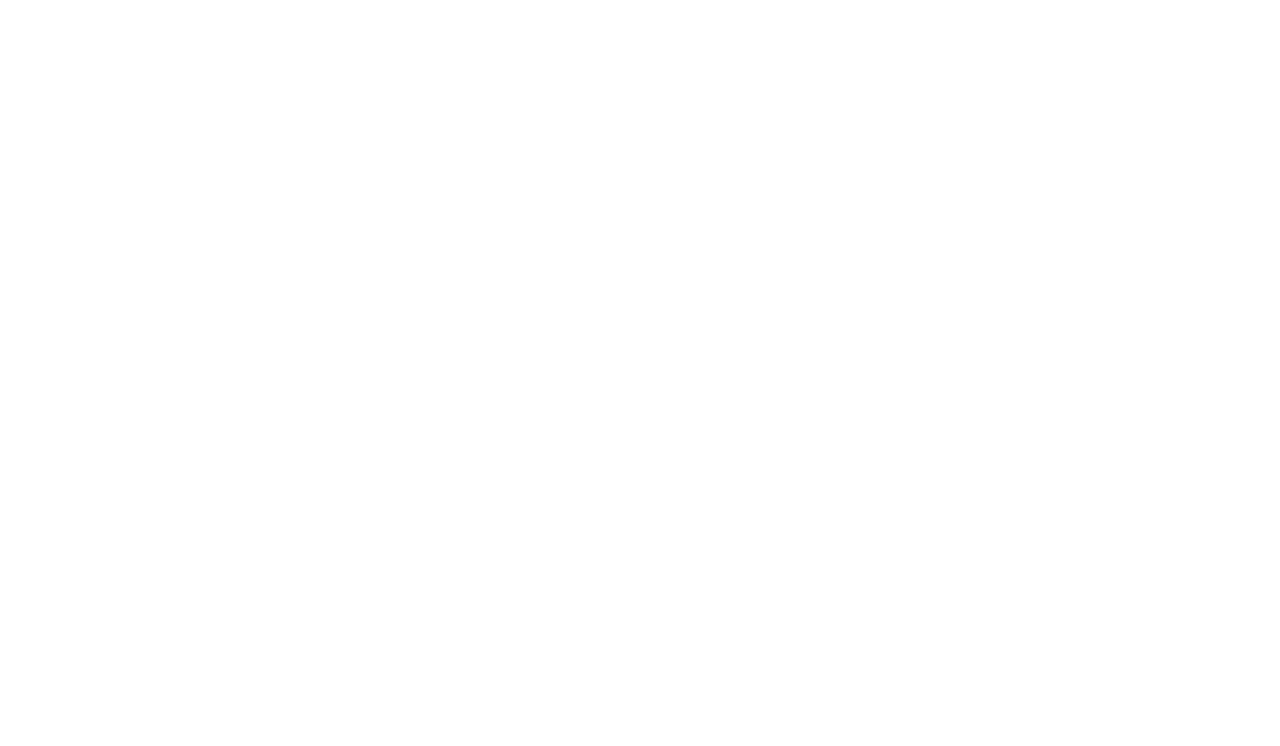
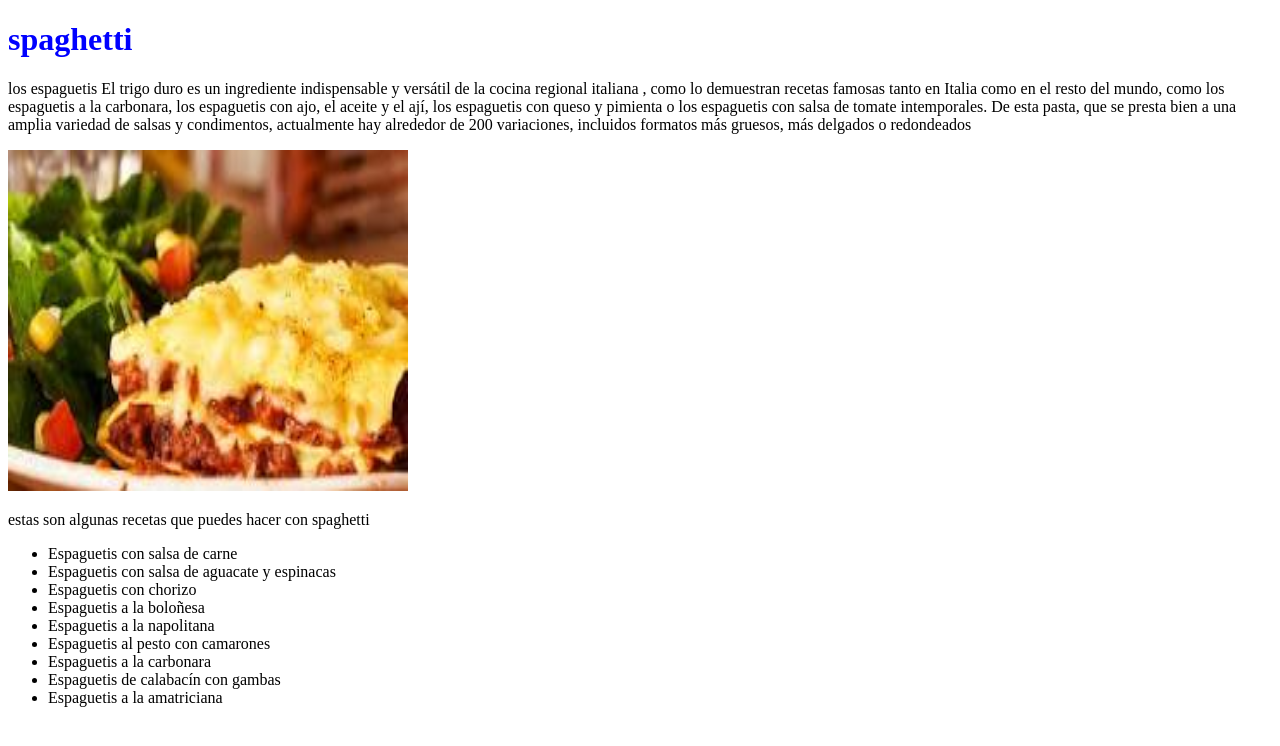
Before and after one commit to fercholondo/clase4, a plain HTML site: page index_lasagna.html in a window 1280 px wide. Drawn offline with Linux system fonts and the light colour scheme.

Commit message:
sev agrega lasagna html

```diff
--- a/index_lasagna.html
+++ b/index_lasagna.html
@@ -1,9 +1,34 @@
 <!doctype html>
 <html lang="eng-US">
   <head>
-    <meta charset="utf-8" name="Luis Fernando Londoño" content="se da un abreve descripcion del lasaña" />
+    <meta charset="utf-8" name="Luis Fernando Londoño" content="se da un abreve descripcion del lasagna" />
     <title>Lasagna</title>
     <link rel="shortcut icon" href="lasagna.jpg">
   </head>
   <body>
+    <p><h1 style="font-size: 32;color: blue;">spaghetti</h1></p>
+    <p> los espaguetis El trigo duro es un ingrediente indispensable y versátil de la cocina regional italiana ,
+      como lo demuestran recetas famosas tanto en Italia como en el resto del mundo, como los espaguetis a la carbonara,
+      los espaguetis con ajo, el aceite y el ají, los espaguetis con queso y pimienta o los espaguetis con salsa de tomate intemporales.
+      De esta pasta, que se presta bien a una amplia variedad de salsas y condimentos, actualmente hay alrededor de 200 variaciones,
+      incluidos formatos más gruesos, más delgados o redondeados </p>
+    <img
+    src="lasagna2.jpeg"
+    alt="lasagna"
+     width="400"
+    height="341" />
+    <p> estas son algunas recetas que puedes hacer con spaghetti</p>
+    <ul>
+      <li>Espaguetis con salsa de carne</li>
+      <li>Espaguetis con salsa de aguacate y espinacas</li>
+      <li>Espaguetis con chorizo</li>
+      <li>Espaguetis a la boloñesa</li>
+      <li>Espaguetis a la napolitana</li>
+      <li>Espaguetis al pesto con camarones</li>
+      <li>Espaguetis a la carbonara</li>
+      <li>Espaguetis de calabacín con gambas</li>
+      <li>Espaguetis a la amatriciana</li>
+
+  </ul>
+
     </body>
```
Also changed, not shown: lasagna2.jpeg (added).
